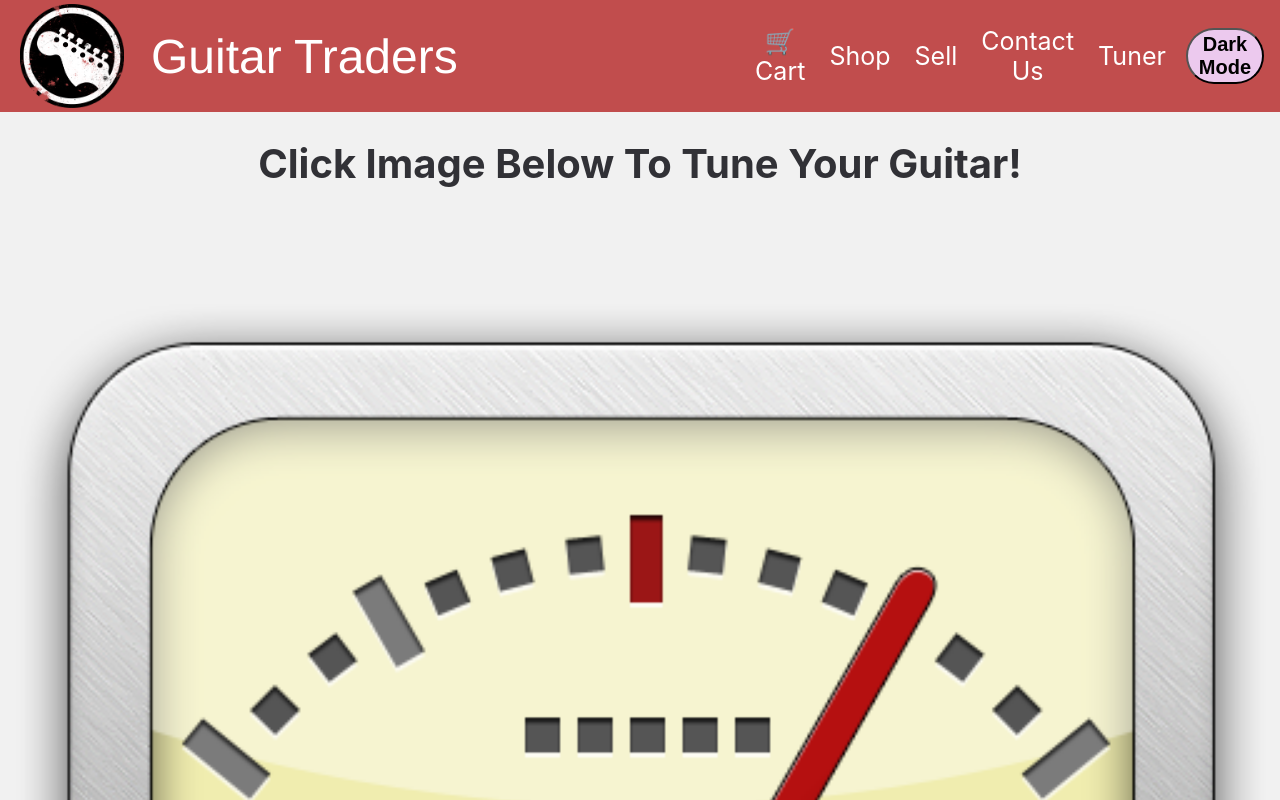
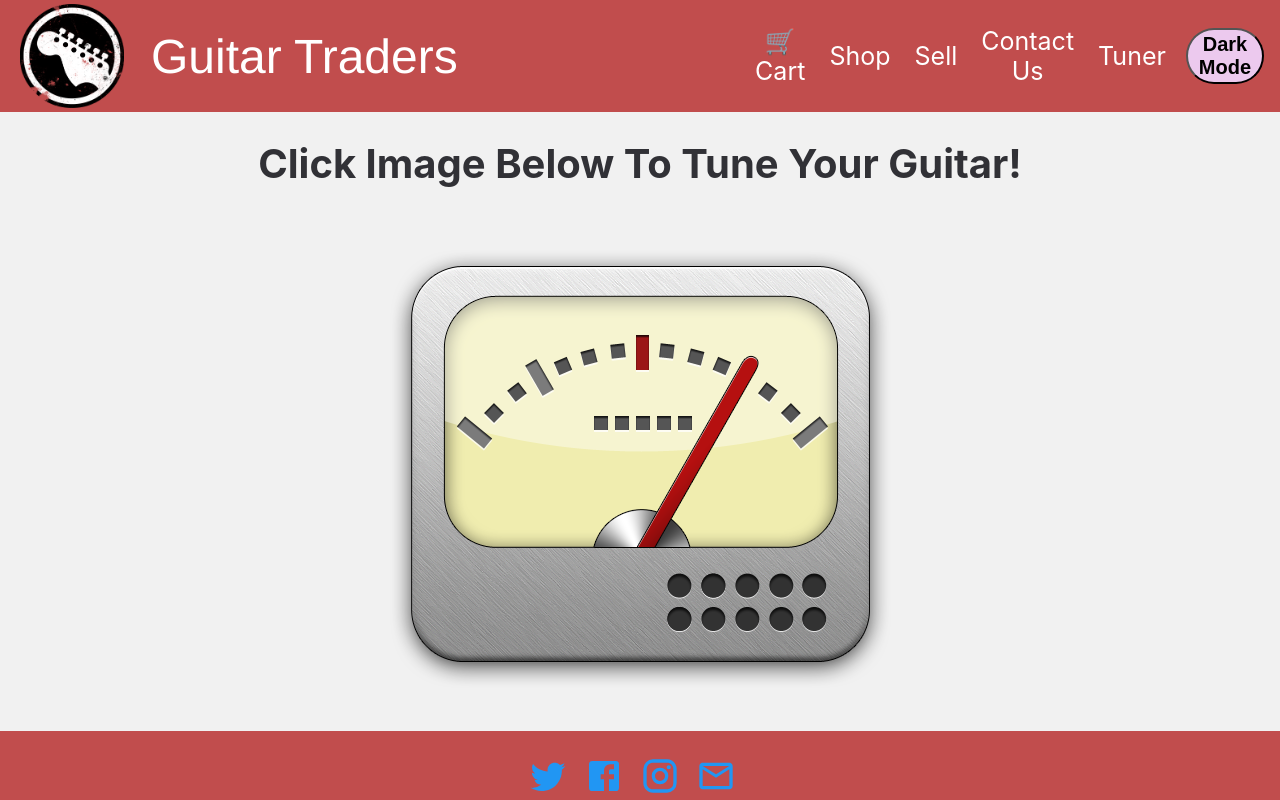
Before and after one commit to riverferguson/phase-2-project, a React (Create React App) app in the folder phase-2-project/: page /guitars/tuner in a window 1280 px wide. Shown: the top 800 px of the page. Built offline with nearby package versions, Linux system fonts and the light colour scheme; data requests are answered from the project's data file.

Commit message:
fix tuner img enlarged issue

```diff
--- a/phase-2-project/src/components/Tuner.css
+++ b/phase-2-project/src/components/Tuner.css
@@ -1,3 +1,7 @@
 .header {
     font-size: 40px;
 }
+
+img {
+    max-width: fit-content;
+}
```
